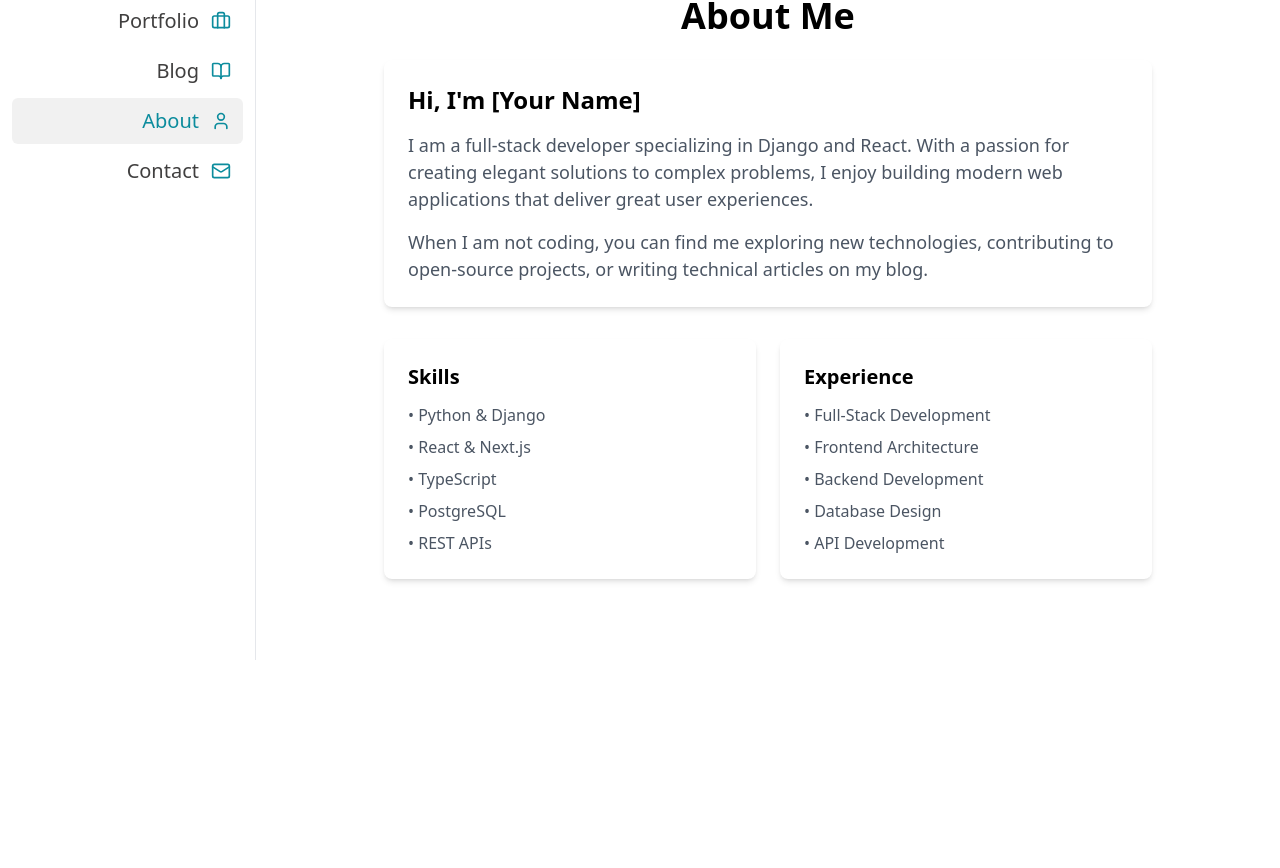
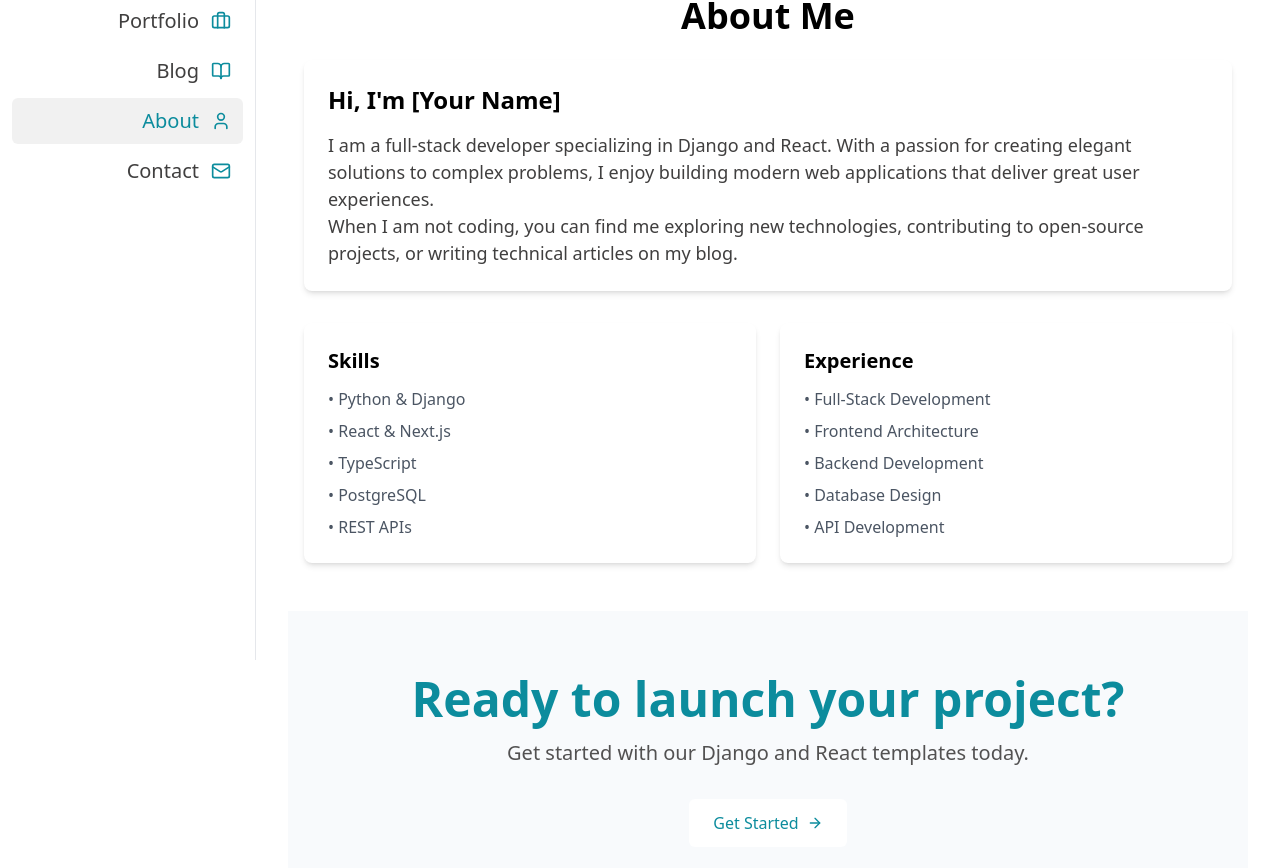
Before and after one commit to todiane/djangify_frontend, a Next.js app: page /about in a window 1280 px wide. Shown: the part 140-1008 px from the top of the page. Before the commit the page ends 800 px from the top, so only its background shows below. Built offline with nearby package versions, Linux system fonts and the light colour scheme.

Commit message:
create new CTASection and amended HomeHero

```diff
--- a/src/app/about/page.tsx
+++ b/src/app/about/page.tsx
@@ -1,6 +1,7 @@
 // app/about/page.tsx
 import Layout from '@/components/layout/Layout';
 import { Metadata } from 'next';
+import CTASection from '@/components/sections/common/CTASection';
 
 export const metadata: Metadata = {
   title: 'About Me | Your Name',
@@ -16,17 +17,17 @@ export default function AboutPage() {
   return (
     <Layout>
       <div className="container mx-auto px-4 py-12">
-        <div className="max-w-3xl mx-auto">
+        <div className="w-full mx-auto">
           <h1 className="text-4xl font-bold text-center mb-6">About Me</h1>
 
           <div className="bg-white rounded-lg shadow-md mb-8 p-6">
             <h2 className="text-2xl font-semibold mb-4">Hi, I&apos;m [Your Name]</h2>
-            <p className="text-gray-600 mb-4">
+            <p>
               I am a full-stack developer specializing in Django and React. With a passion for creating
               elegant solutions to complex problems, I enjoy building modern web applications that
               deliver great user experiences.
             </p>
-            <p className="text-gray-600">
+            <p>
               When I am not coding, you can find me exploring new technologies, contributing to open-source
               projects, or writing technical articles on my blog.
             </p>
@@ -57,6 +58,12 @@ export default function AboutPage() {
           </div>
         </div>
       </div>
+      <CTASection
+        title="Ready to launch your project?"
+        description="Get started with our Django and React templates today."
+        buttonText="Get Started"
+        buttonLink="/contact"
+      />
     </Layout>
   );
 }
--- a/src/app/page.tsx
+++ b/src/app/page.tsx
@@ -8,7 +8,7 @@ export default function HomePage() {
   return (
     <Layout>
       <PageTransition>
-        <div className="min-h-[calc(100vh-64px)]">
+        <div className="w-full">
           <HomeHero />
           <div className="container mx-auto px-4">
             <section className="py-12">
--- /dev/null
+++ b/src/components/sections/common/CTASection.tsx
@@ -0,0 +1,49 @@
+// components/sections/common/CTASection.tsx
+import { ArrowRight } from "lucide-react";
+
+interface CTASectionProps {
+  title: string;
+  description?: string;
+  buttonText: string;
+  buttonLink: string;
+  backgroundColor?: string;
+  textColor?: string;
+  buttonColor?: string;
+}
+
+const CTASection = ({
+  title,
+  description,
+  buttonText,
+  buttonLink,
+  backgroundColor = "bg-[#f8fafc]",
+  textColor = "text-[#0C8C9D]",
+  buttonColor = "bg-white text-[#0C8C9D]"
+}: CTASectionProps) => {
+  return (
+    <section className={`w-full ${backgroundColor} ${textColor}`}>
+      <div className="min-h-[30vh] flex flex-col justify-center items-center text-center px-4 py-16">
+        <div className="container mx-auto">
+          <h2 className="text-3xl md:text-5xl font-bold mb-4">
+            {title}
+          </h2>
+          {description && (
+            <p className="text-lg md:text-xl max-w-2xl mx-auto mb-8 opacity-90">
+              {description}
+            </p>
+          )}
+
+          <a
+            href={buttonLink}
+            className={`inline-flex items-center px-6 py-3 ${buttonColor} rounded-md hover:opacity-90 transition-opacity`}
+          >
+            {buttonText}
+            <ArrowRight className="ml-2 h-4 w-4" />
+          </a>
+        </div>
+      </div>
+    </section >
+  );
+};
+
+export default CTASection;
--- a/src/components/sections/home/HomeHero.tsx
+++ b/src/components/sections/home/HomeHero.tsx
@@ -1,20 +1,18 @@
-// components/HomeHero.tsx
+// components/sections/home/HomeHero.tsx
 import { ArrowRight, BookOpen } from "lucide-react";
 
 const HomeHero = () => {
   return (
     <section className="w-full bg-slate-50">
-      <div className="container mx-auto">
       <div className="min-h-[40vh] flex flex-col justify-center items-center text-center px-4 py-16">
         <h1 className="text-4xl md:text-6xl font-bold text-[#403F3F] mb-6">
-            Welcome to{" "}
-            <span className="text-[#0C8C9D]">Djangify</span>
+          Welcome to <span className="text-[#0C8C9D]">Djangify</span>
         </h1>
-          <p className="text-lg md:text-xl text-[#737373] max-w-2xl mb-8">
+        <p className="text-lg md:text-xl text-[#737373] max-w-2xl mx-auto mb-8">
           Exploring web development through Django, React, and modern technologies.
           Discover projects and insights about development practices.
         </p>
-          <div className="flex gap-4">
+        <div className="flex gap-4 justify-center">
           <a
             href="/portfolio"
             className="inline-flex items-center px-4 py-2 bg-[#0C8C9D] text-white rounded-md hover:bg-[#0C8C9D]/90 transition-colors"
@@ -31,7 +29,6 @@ const HomeHero = () => {
           </a>
         </div>
       </div>
-      </div>
     </section>
   );
 };
```
Lines whose indentation alone changed are shown as unchanged.
